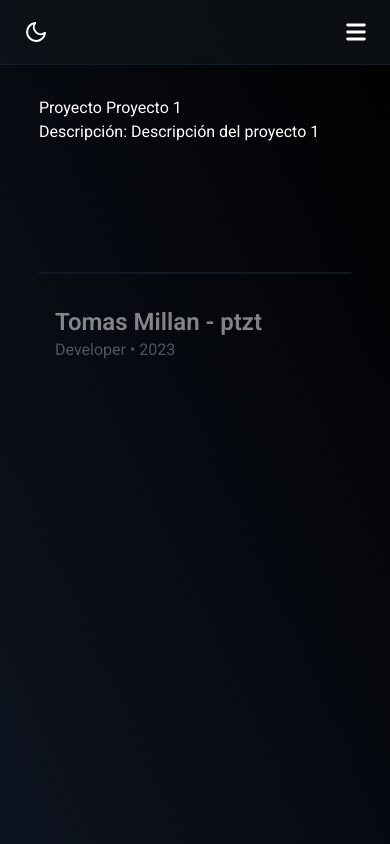
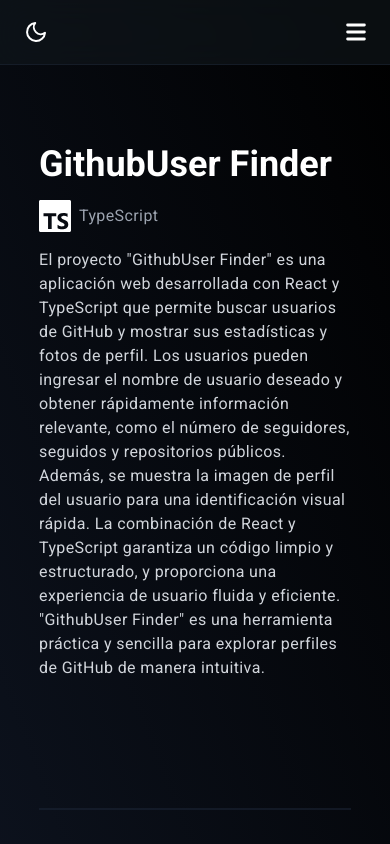
Before and after one commit to ptzt/ptzt.site, a Next.js app: page /project/1 in a window 390 px wide. Shown: the top 844 px of the page. Built offline with nearby package versions, Linux system fonts and the light colour scheme.

Commit message:
first version project item working, image not working

```diff
--- a/next.config.js
+++ b/next.config.js
@@ -5,6 +5,9 @@
   webpack(config) {
     config.experiments = { ...config.experiments, topLevelAwait: true }
     return config
+  },
+  images: {
+    domains: ['i.imgur.com'],
   },
   reactStrictMode: true,
   typescript: {
--- /dev/null
+++ b/src/data/images.js
@@ -0,0 +1,11 @@
+const images = [
+    {
+        img: [
+            "https://i.imgur.com/i9IKGMS.png",
+            "https://i.imgur.com/0Mege6J.png",
+            "https://i.imgur.com/MK61p1z.png",
+        ],
+    }
+]
+
+export default images
--- a/src/data/projectsData.js
+++ b/src/data/projectsData.js
@@ -2,9 +2,9 @@
 const projectsData = [
   {
     id: 1,
-      name: "Proyecto 1",
-      description: "Descripción del proyecto 1",
-      language: "TypeScript"
+    name: "GithubUser Finder",
+    description: 'El proyecto "GithubUser Finder" es una aplicación web desarrollada con React y TypeScript que permite buscar usuarios de GitHub y mostrar sus estadísticas y fotos de perfil. Los usuarios pueden ingresar el nombre de usuario deseado y obtener rápidamente información relevante, como el número de seguidores, seguidos y repositorios públicos. Además, se muestra la imagen de perfil del usuario para una identificación visual rápida. La combinación de React y TypeScript garantiza un código limpio y estructurado, y proporciona una experiencia de usuario fluida y eficiente. "GithubUser Finder" es una herramienta práctica y sencilla para explorar perfiles de GitHub de manera intuitiva.',
+    language: "TypeScript",
   },
   {
     id: 2,
@@ -22,7 +22,14 @@
     id: 4,
     name: "Proyecto 4",
     description: "Descripción del proyecto 4",
-        language: "React Native"
+    language: "React Native",
+
+  },
+  {
+    id: 5,
+    name: "Proyecto 5",
+    description: "Descripción del proyecto 5",
+    language: "",
   },
 ];
 
--- a/src/pages/index.tsx
+++ b/src/pages/index.tsx
@@ -16,9 +16,7 @@
 } from "react-icons/si";
 import { useTranslation } from "react-i18next";
 
-interface AppProps {
-  topRepos: Record<any, any>;
-}
+
 
 function SafeHydrate({ children }: any) {
   return (
@@ -28,7 +26,7 @@
   );
 }
 
-const Home = ({ topRepos }: AppProps) => {
+const Home = () => {
   const [t] = useTranslation("global");
   return (
     <SafeHydrate>
--- a/src/pages/project/[projectId].tsx
+++ b/src/pages/project/[projectId].tsx
@@ -1,5 +1,25 @@
 import { motion } from 'framer-motion';
 import projectsData from '../../data/projectsData';
+import images from '../../data/images'
+import { DiReact, DiJavascript1, DiPython, DiCode } from 'react-icons/di';
+import {
+    SiNextdotjs,
+    SiNodedotjs,
+    SiReact,
+    SiTailwindcss,
+    SiTypescript,
+    SiJavascript,
+    SiPython
+} from "react-icons/si";
+import Image from 'next/image'
+
+const languageIcons = {
+    TypeScript: <SiTypescript size={32} />,
+    JavaScript: <SiJavascript size={32} />,
+    Python: <SiPython size={32} />,
+    "React Native": <SiReact size={32} />
+    // Agrega más iconos para otros lenguajes aquí
+};
 
 interface ProjectProps {
     project: {
@@ -7,10 +27,12 @@
         name: string;
         description: string;
         language: string;
+        images: string;
     };
 }
 
 const Project: React.FC<ProjectProps> = ({ project }) => {
+
     return (
         <motion.div
             initial={{ opacity: 0, scale: 0.95 }}
@@ -19,11 +41,30 @@
             transition={{ ease: 'easeOut', duration: 0.15 }}
             className="mt-24 w-full mb-32"
         >
-            <h1>Proyecto {project.name}</h1>
-            <p>Descripción: {project.description}</p>
+            <h1 className="mt-36 font-bold text-4xl md:text-5xl mb-4">
+                {project.name}
+            </h1>
+            <div className="flex items-center mb-4">
+                {languageIcons[project.language] || languageIcons.default}
+                <p className="text-gray-600 dark:text-gray-400 leading-6 tracking-wide ml-2">
+                    {project.language}
+                </p>
+            </div>
+            <p className="text-gray-900 dark:text-gray-300 leading-6 tracking-wide mb-12">
+                {project.description}
+            </p>
+
+            {/* Mapear las imágenes
+            <div className="grid grid-cols-1 md:grid-cols-3 gap-4">
+                {project.images?.map((imageUrl, index) => (
+                    <Image key={index} src={imageUrl} alt={`Imagen ${index + 1}`} width={500} height={500} />
+                ))}
+            </div> */}
+
         </motion.div>
     );
 };
+
 
 export async function getStaticProps({ params }: { params: { projectId: string } }) {
     const projectId = params.projectId;
--- a/src/pages/project/index.tsx
+++ b/src/pages/project/index.tsx
@@ -11,6 +11,15 @@
   description: string;
   language: string;
 }
+
+const truncateDescription = (description, maxWords) => {
+  const words = description.split(' ');
+  if (words.length > maxWords) {
+    return words.slice(0, maxWords).join(' ') + '...'; // Agrega "..." al final para indicar que se truncó la descripción
+  }
+  return description;
+};
+
 
 const Projects: React.FC = () => {
   const [projects, setProjects] = useState<Project[]>([]);
@@ -47,7 +56,7 @@
             <RepoItem
               key={project.id}
               name={project.name}
-              description={project.description}
+              description={truncateDescription(project.description, 10)}
               language={project.language}
               id={project.id}
             />
```
Lines whose indentation alone changed are shown as unchanged.
